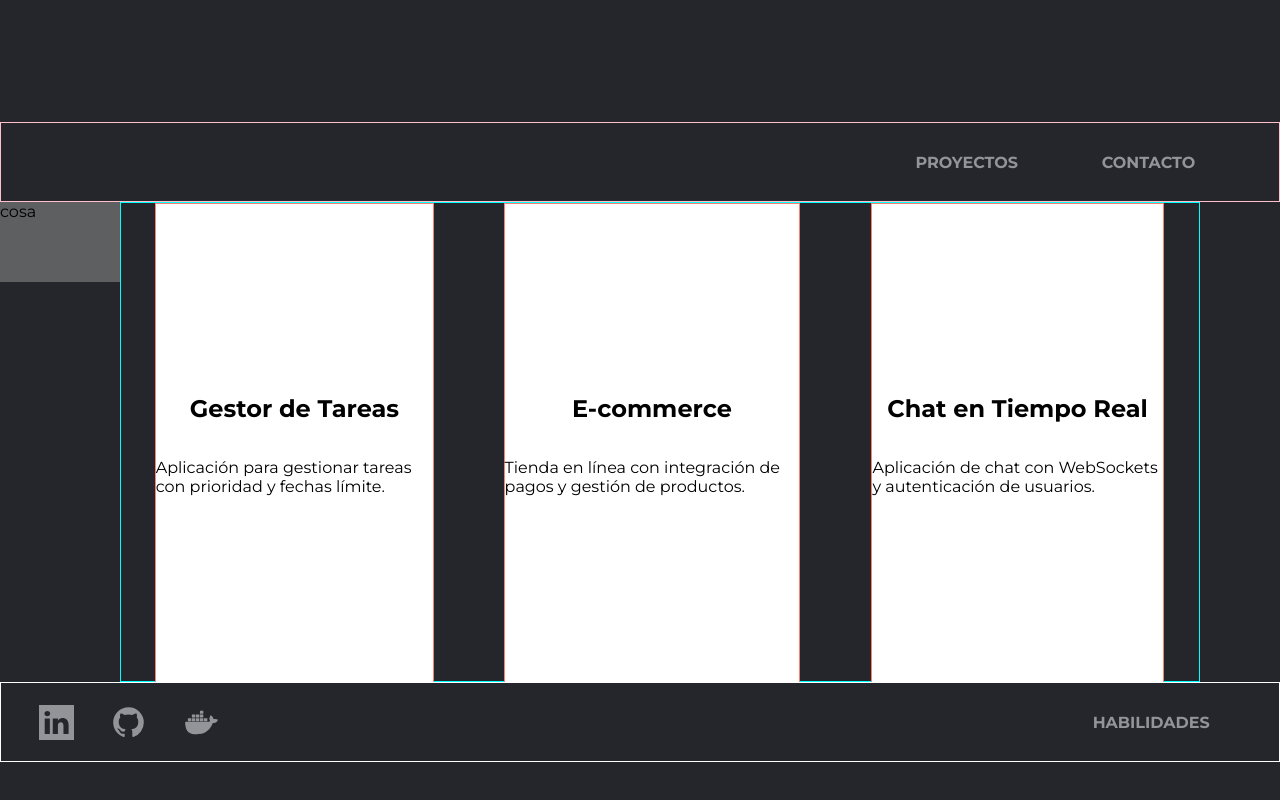
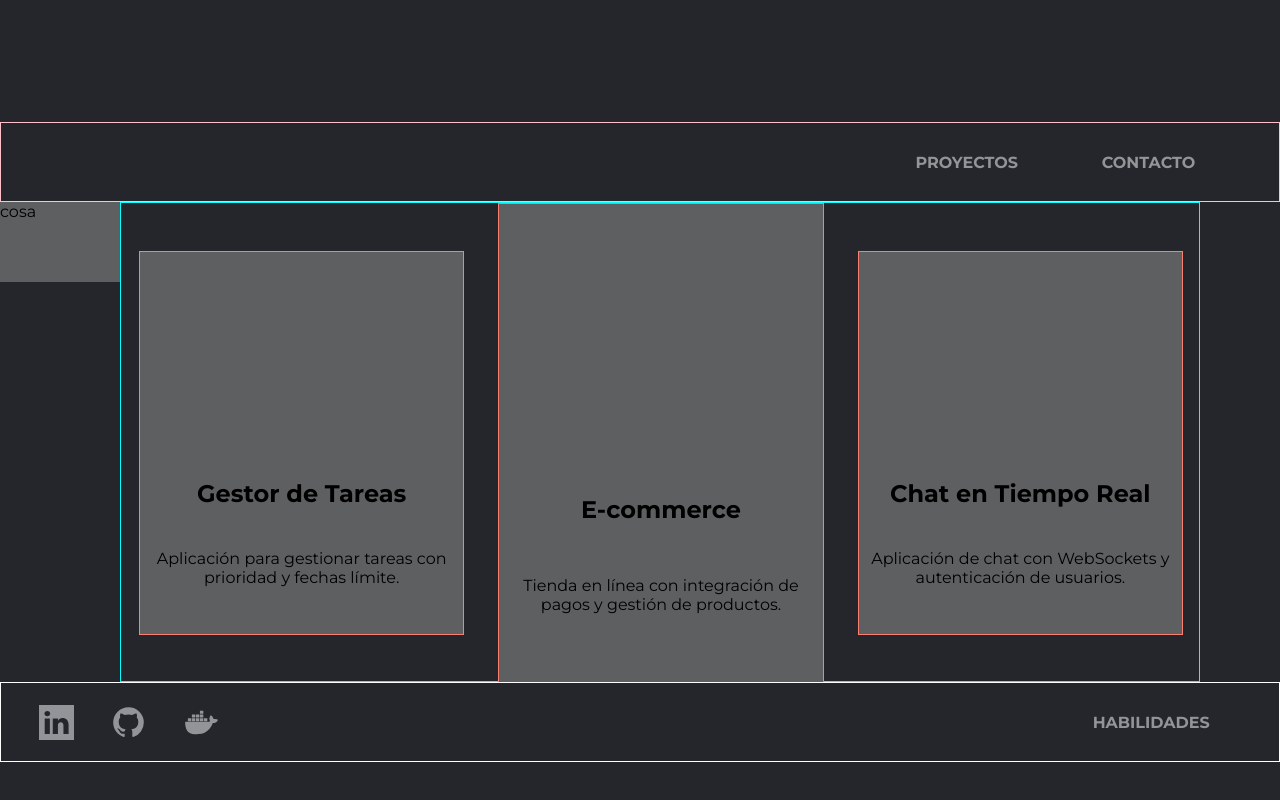
Before and after one commit to GabrielOsOj/portfolio_gabriel, an Angular app: page / in a window 1280 px wide. Shown: the part 678-1478 px from the top of the page. Built offline with nearby package versions, Linux system fonts and the light colour scheme.

Commit message:
feat: agregado carrusel de imagenes parte uno

```diff
--- a/src/app/Main/second-page/proyect-card/project-card.component.css
+++ b/src/app/Main/second-page/proyect-card/project-card.component.css
@@ -1,13 +1,38 @@
 .project-card{
-    width: 80%;
+    width: 100%;
     height: 100%;
 
-    background-color: #fff;
+    background-color: var(--colors-color-two);
     border: 1px solid salmon;
     margin: auto;
 
     display: flex;
     flex-direction: column;
-    justify-content: center;
+    justify-content:space-around;
     align-items: center;
 }
+
+h2{
+    width: 100%;
+    height: 10%;
+    text-align: center;
+}
+
+.project-card_tecnologiesContainer{
+
+    width: 100%;
+
+
+}
+
+
+p{
+    height: 20%;
+    width: 100%;
+    text-align: center;
+}
+
+.project-card_imgContainer{
+    width: 100%;
+    height: 60%;
+}
--- a/src/app/Main/second-page/proyect-card/project-card.component.html
+++ b/src/app/Main/second-page/proyect-card/project-card.component.html
@@ -1,7 +1,14 @@
 <section class="project-card">
 
+    <div class="project-card_imgContainer">
+        <img src="" alt="">
+    </div>
     <h2>{{projectData().title}}</h2>
-    <img src="" alt="">
+
+    <div class="project-card_tecnologiesContainer">
+
+    </div>
+
     <p>
         {{projectData().description}}
     </p>
--- a/src/app/Main/second-page/second-page.component.css
+++ b/src/app/Main/second-page/second-page.component.css
@@ -32,7 +32,14 @@
 }
 
 .second-page_middle_card-container{
+    width: 30%;
     height: 100%;
+}
+
+.second-page_middle_card-container:first-child,
+.second-page_middle_card-container:last-child
+{
+    height: 80%;
 }
 
 .ttbtn{
--- a/src/app/Main/second-page/second-page.component.html
+++ b/src/app/Main/second-page/second-page.component.html
@@ -8,6 +8,7 @@
         </div>
         }
     </div>
+
     <div class="ttbtn" (click)="tt()">
         cosa
     </div>
--- a/src/app/Main/second-page/second-page.component.ts
+++ b/src/app/Main/second-page/second-page.component.ts
@@ -34,7 +34,6 @@ export class SecondPageComponent {
       projectList.push(this.projectsList[i]);
 
     }
-
     this.lastIndexCarrousel+=3;
     this.threeProjects = projectList;
   }
@@ -43,14 +42,11 @@ export class SecondPageComponent {
     this.threeProjects.push(this.projectsList[this.lastIndexCarrousel]);
     this.threeProjects.shift()
 
-    console.log(this.lastIndexCarrousel);
     if(this.lastIndexCarrousel == this.projectsList.length-1){
       this.lastIndexCarrousel = 0;
       return;
     }
-
     this.lastIndexCarrousel++;
-
   }
 
 }
```
